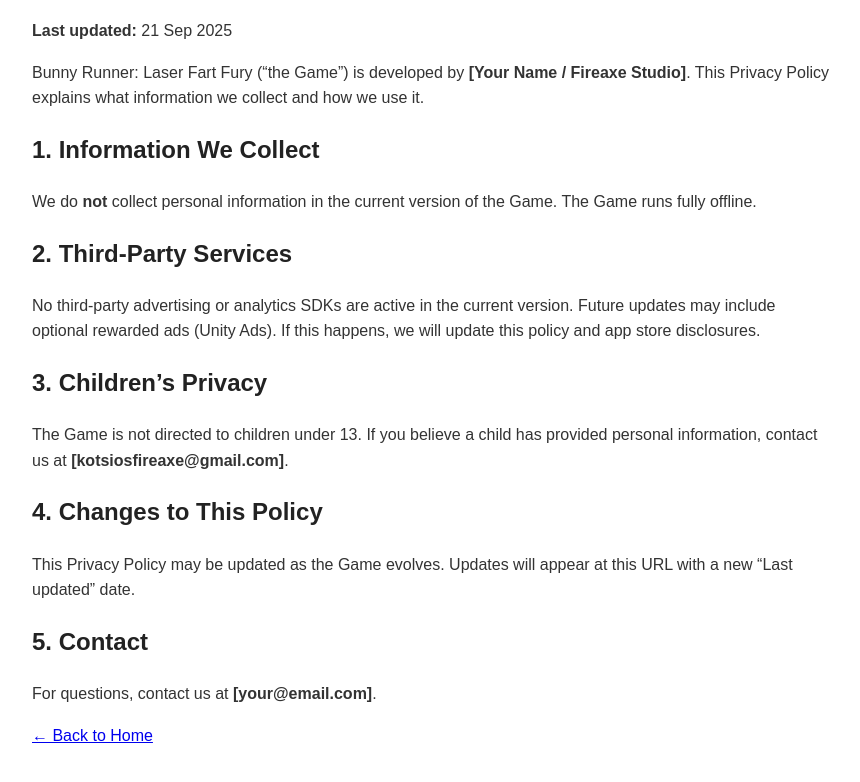
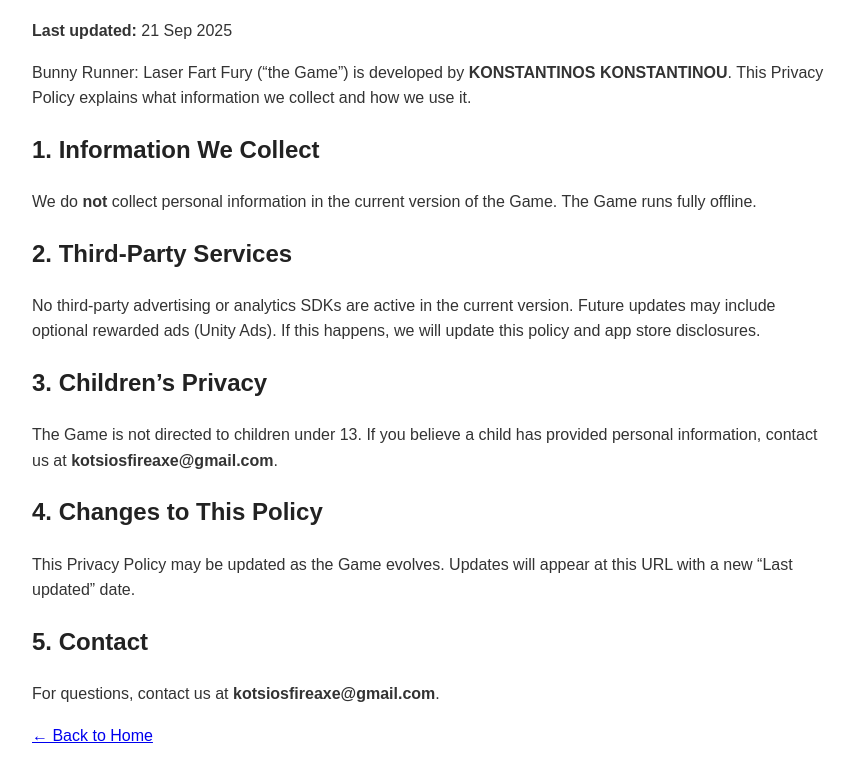
Before and after one commit to Fireaxxe/bunnyrunner, a plain HTML site: page privacy.html in a window 1280 px wide. Shown: the part 96-878 px from the top of the page, without its empty margins (208-1068 px from the left). Drawn offline with Linux system fonts and the light colour scheme.

Commit message:
Update privacy.html

```diff
--- a/privacy.html
+++ b/privacy.html
@@ -23,7 +23,8 @@
   <h1>Privacy Policy</h1>
   <p><strong>Last updated:</strong> 21 Sep 2025</p>
 
-  <p>Bunny Runner: Laser Fart Fury (“the Game”) is developed by <strong>[Your Name / Fireaxe Studio]</strong>.
+  <p>Bunny Runner: Laser Fart Fury (“the Game”) is developed by
+  <strong>KONSTANTINOS KONSTANTINOU</strong>.
   This Privacy Policy explains what information we collect and how we use it.</p>
 
   <h2>1. Information We Collect</h2>
@@ -35,14 +36,15 @@
   Future updates may include optional rewarded ads (Unity Ads). If this happens, we will update this policy and app store disclosures.</p>
 
   <h2>3. Children’s Privacy</h2>
-  <p>The Game is not directed to children under 13. If you believe a child has provided personal information, contact us at <strong>[kotsiosfireaxe@gmail.com]</strong>.</p>
+  <p>The Game is not directed to children under 13. If you believe a child has provided personal information,
+  contact us at <strong>kotsiosfireaxe@gmail.com</strong>.</p>
 
   <h2>4. Changes to This Policy</h2>
   <p>This Privacy Policy may be updated as the Game evolves.
   Updates will appear at this URL with a new “Last updated” date.</p>
 
   <h2>5. Contact</h2>
-  <p>For questions, contact us at <strong>[your@email.com]</strong>.</p>
+  <p>For questions, contact us at <strong>kotsiosfireaxe@gmail.com</strong>.</p>
 
   <p><a href="index.html">← Back to Home</a></p>
 </body>
```
